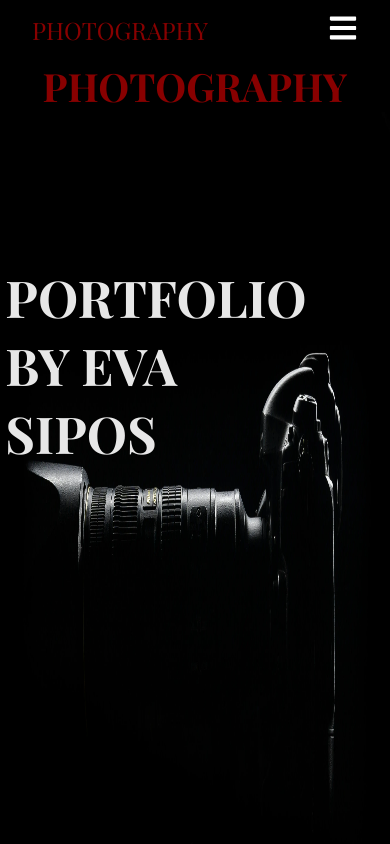
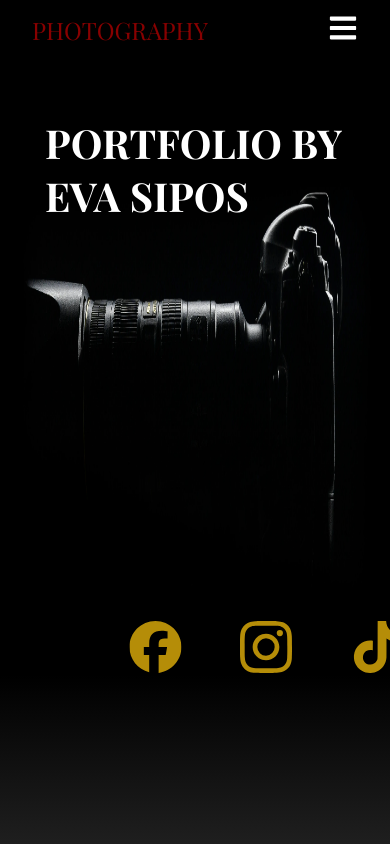
Before and after one commit to FehertoiTamas/photography-portfolio, a Next.js app: page / in a window 390 px wide. Shown: the top 844 px of the page. Built offline with nearby package versions, Linux system fonts and the light colour scheme; a web font is replaced by a local one.

Commit message:
responsive

```diff
--- a/src/components/Hero/Hero.css
+++ b/src/components/Hero/Hero.css
@@ -30,3 +30,28 @@
   color: rgb(181, 141, 8);
   transition: transform 0.3s ease, color 0.3s ease;
 }
+
+@media (max-width: 768px) {
+  .hero-title {
+    position: absolute;
+    top: 20%;
+    left: 50%;
+    transform: translate(-50%, -50%);
+    font-size: 2.5rem;
+    min-width: 350px;
+  }
+}
+
+@media (max-width: 480px) {
+  .hero-title {
+    top: 25%;
+
+    font-size: 2.5rem;
+    min-width: 300px;
+  }
+
+  .hero {
+    height: 80vh;
+  }
+
+}
--- a/src/components/Hero/Hero.js
+++ b/src/components/Hero/Hero.js
@@ -17,6 +17,10 @@ export default function Hero() {
       // Animációk és trigger-ek gyűjtése
       const animations = [];
 
+      // Ellenőrizzük a képernyőméretet
+      const screenWidth = window.innerWidth;
+
+      if (screen > 768) {
         const animation1 = gsap.fromTo(
           ".hero-title",
           { opacity: 0, scale: 0 }, // Kezdőállapot
@@ -34,8 +38,9 @@ export default function Hero() {
             },
           }
         );
+        animations.push(animation1);
+      }
 
-      animations.push(animation1);
 
       const animation2 = gsap.fromTo(
         ".social-icon3",
--- a/src/components/Navbar/Navbar.css
+++ b/src/components/Navbar/Navbar.css
@@ -96,5 +96,10 @@
   }
 
   .navbar-text {}
+}
 
+@media (max-width: 480px) {
+  .navbar-text {
+    display: none;
+  }
 }
```
Lines whose indentation alone changed are shown as unchanged.
